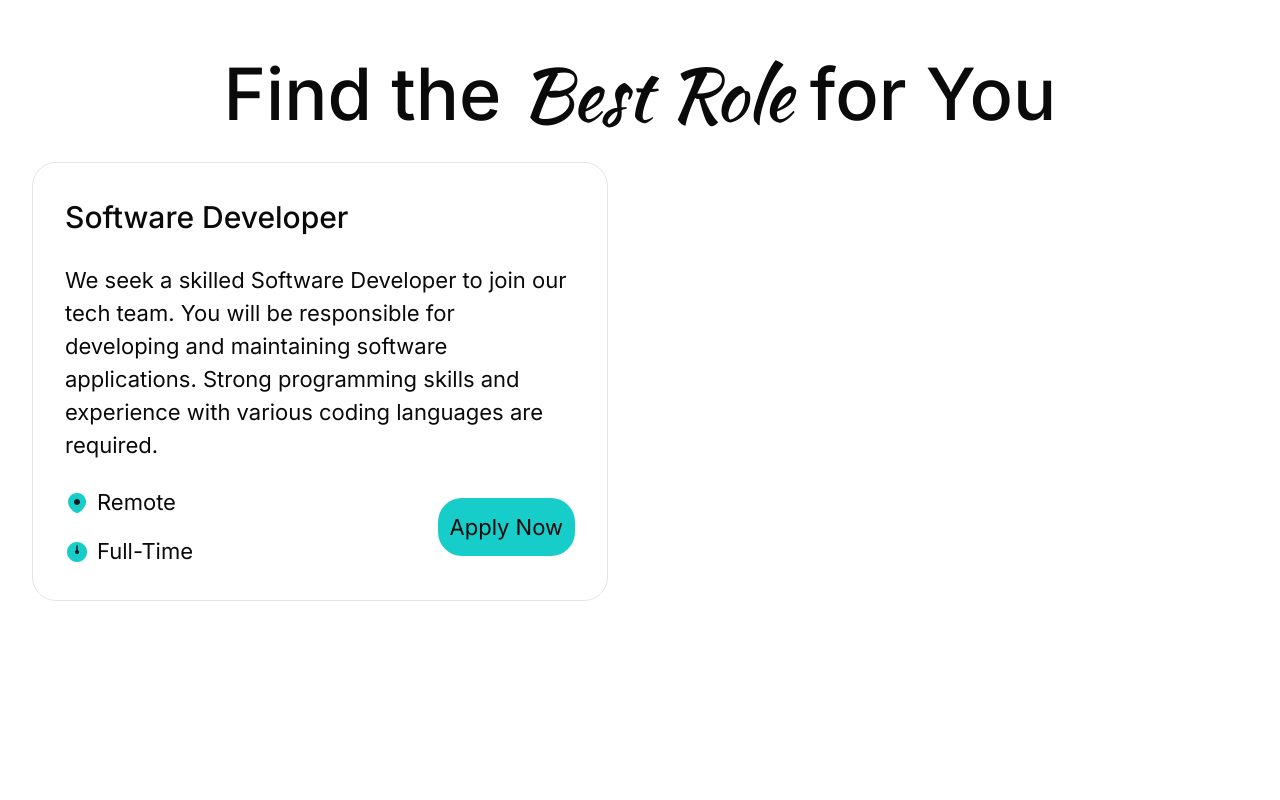
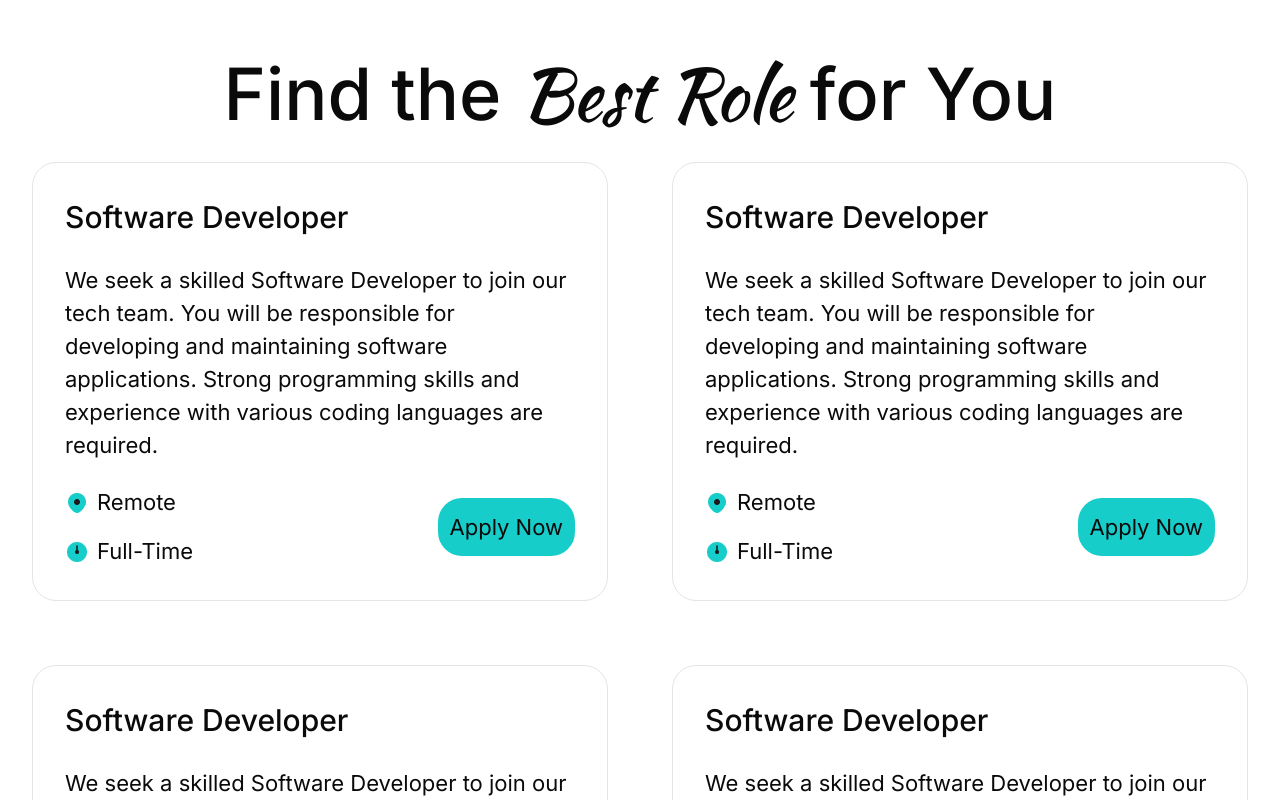
Before and after one commit to Roshen-Perera/ceylon-developers-portfolio, a Next.js app: page /careers in a window 1280 px wide. Shown: the part 2860-3660 px from the top of the page. Before the commit the page ends 3493 px from the top, so only its background shows below. Built offline with nearby package versions, Linux system fonts and the light colour scheme.

Commit message:
Add multiple Software Developer roles with dynamic rendering in Roles component

```diff
--- a/components/roles.tsx
+++ b/components/roles.tsx
@@ -11,19 +11,56 @@ const Roles = () => {
             mode: "Remote",
             time: "Full-Time",
         },
+        {
+            title: "Software Developer",
+            description:
+                "We seek a skilled Software Developer to join our tech team. You will be responsible for developing and maintaining software applications. Strong programming skills and experience with various coding languages are required.",
+            mode: "Remote",
+            time: "Full-Time",
+        },
+        {
+            title: "Software Developer",
+            description:
+                "We seek a skilled Software Developer to join our tech team. You will be responsible for developing and maintaining software applications. Strong programming skills and experience with various coding languages are required.",
+            mode: "Remote",
+            time: "Full-Time",
+        },
+        {
+            title: "Software Developer",
+            description:
+                "We seek a skilled Software Developer to join our tech team. You will be responsible for developing and maintaining software applications. Strong programming skills and experience with various coding languages are required.",
+            mode: "Remote",
+            time: "Full-Time",
+        },
+        {
+            title: "Software Developer",
+            description:
+                "We seek a skilled Software Developer to join our tech team. You will be responsible for developing and maintaining software applications. Strong programming skills and experience with various coding languages are required.",
+            mode: "Remote",
+            time: "Full-Time",
+        },
+        {
+            title: "Software Developer",
+            description:
+                "We seek a skilled Software Developer to join our tech team. You will be responsible for developing and maintaining software applications. Strong programming skills and experience with various coding languages are required.",
+            mode: "Remote",
+            time: "Full-Time",
+        },
     ];
   return (
     <div className="flex flex-col items-center justify-center mt-20">
       <h1 className="text-7xl font-medium">
         Find the <span className="font-kaushan"> Best Role </span> for You
       </h1>
+
       <div className="grid grid-cols-2 ">
-        <div className="flex flex-col border-1 p-8 m-8 rounded-3xl gap-6 max-w-2xl">
-          <h3 className="text-[30px] font-medium">Software Developer</h3>
-          <p className="text-[22px]">
-            We seek a skilled Software Developer to join our tech team. You will
-            be responsible for developing and maintaining software applications.
-            Strong programming skills and experience with various coding
+        {roles.map((role, index) => (
+          <div key={index} className="flex flex-col border-1 p-8 m-8 rounded-3xl gap-6 max-w-2xl">
+            <h3 className="text-[30px] font-medium">{role.title}</h3>
+            <p className="text-[22px]">
+              We seek a skilled {role.title} to join our tech team. You will
+              be responsible for developing and maintaining software applications.
+              Strong programming skills and experience with various coding
             languages are required.
           </p>
           <div className="flex flex-row justify-between items-center">
@@ -35,7 +72,7 @@ const Roles = () => {
                   width={24}
                   height={24}
                 />
-                <p>Remote</p>
+                <p>{role.mode}</p>
               </div>
               <div className="flex flex-row gap-2 items-center">
                 <Image
@@ -44,7 +81,7 @@ const Roles = () => {
                   width={24}
                   height={24}
                 />
-                <p>Full-Time</p>
+                <p>{role.time}</p>
               </div>
             </div>
             <div>
@@ -54,6 +91,7 @@ const Roles = () => {
             </div>
           </div>
         </div>
+        ))}
       </div>
     </div>
   );
```
